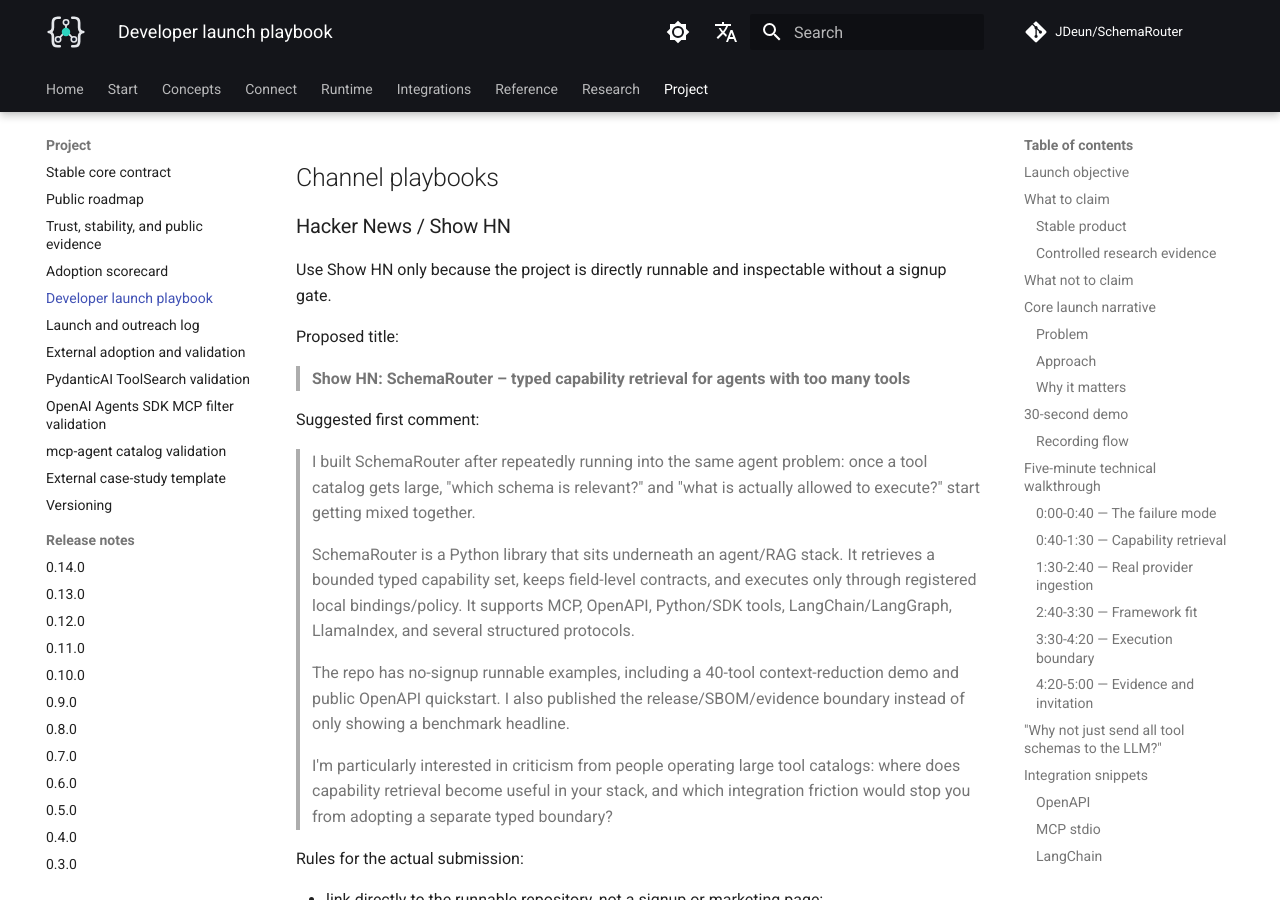
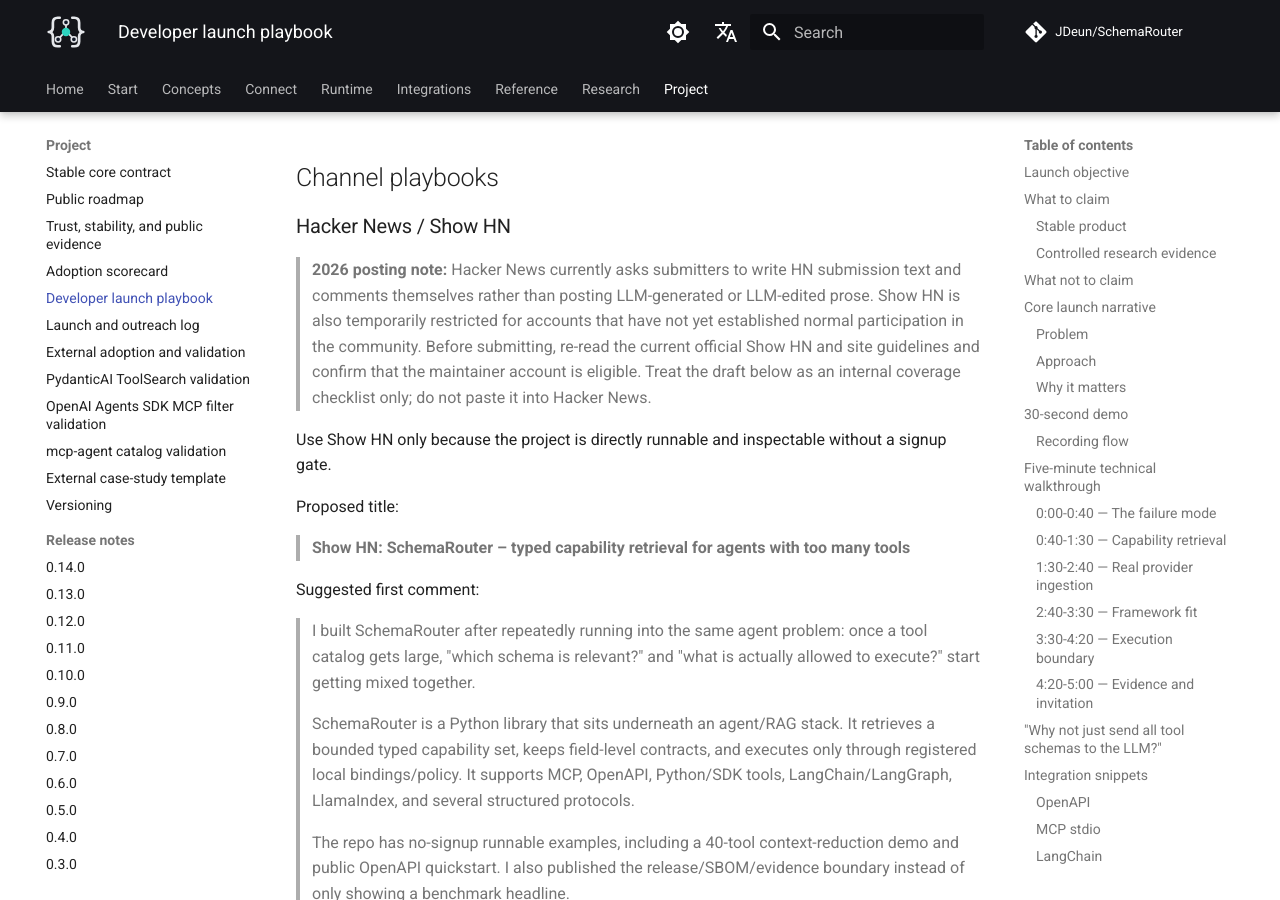
Before and after one commit to JDeun/SchemaRouter, an MkDocs documentation site: the page built from docs/project/launch-playbook.md, in a window 1280 px wide and 900 px high, scrolled down 6314 px. Built offline with MkDocs 1.6.1 and Material for MkDocs 9.7.7, drawn with Linux system fonts in a browser that asks for light colours; comment, search, counter and statistics services are not loaded.

Commit message:
docs: align Show HN process with current posting rules

```diff
--- a/docs/project/launch-playbook.md
+++ b/docs/project/launch-playbook.md
@@ -258,6 +258,8 @@
 
 ### Hacker News / Show HN
 
+> **2026 posting note:** Hacker News currently asks submitters to write HN submission text and comments themselves rather than posting LLM-generated or LLM-edited prose. Show HN is also temporarily restricted for accounts that have not yet established normal participation in the community. Before submitting, re-read the current official Show HN and site guidelines and confirm that the maintainer account is eligible. Treat the draft below as an internal coverage checklist only; do not paste it into Hacker News.
+
 Use Show HN only because the project is directly runnable and inspectable without a signup gate.
 
 Proposed title:
```
